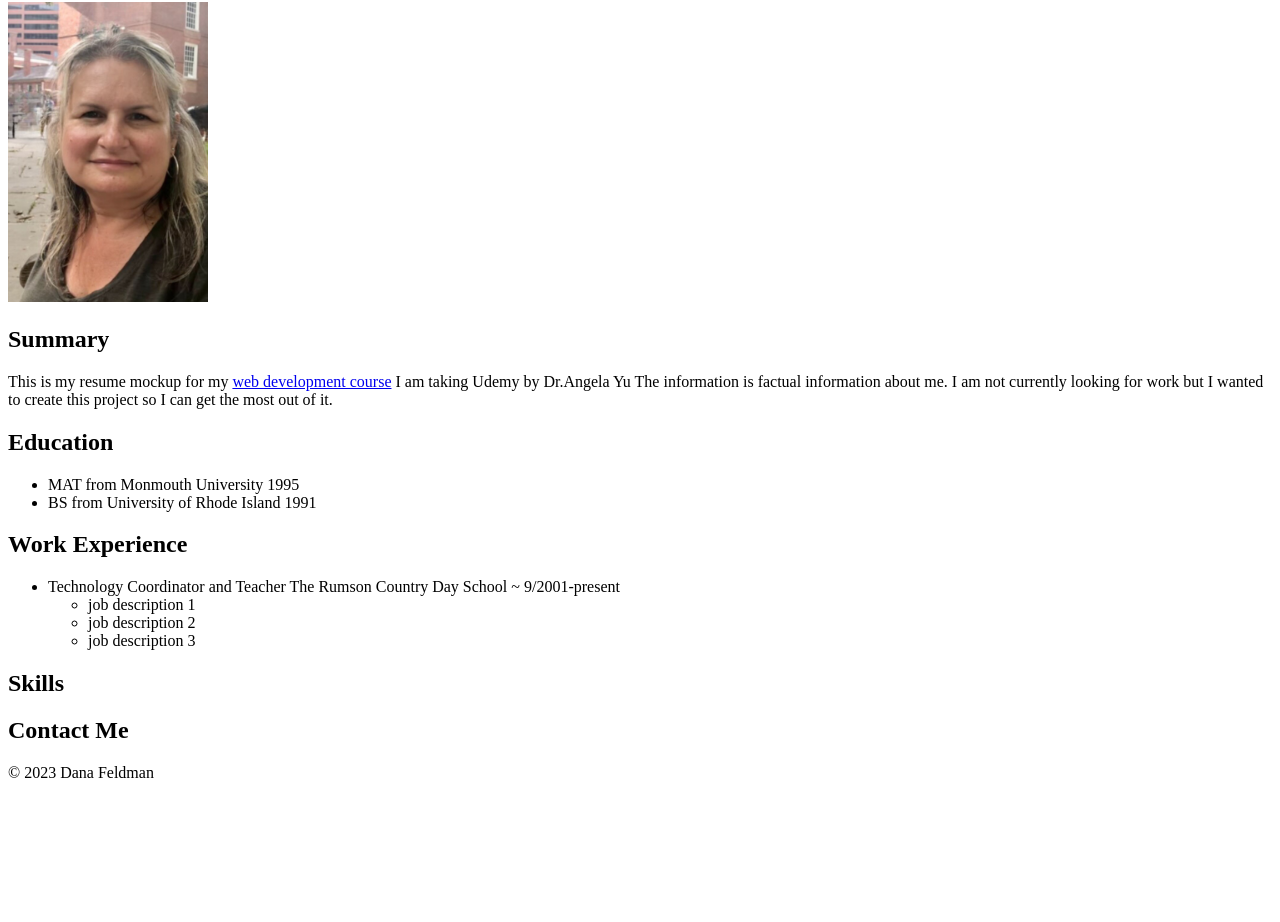
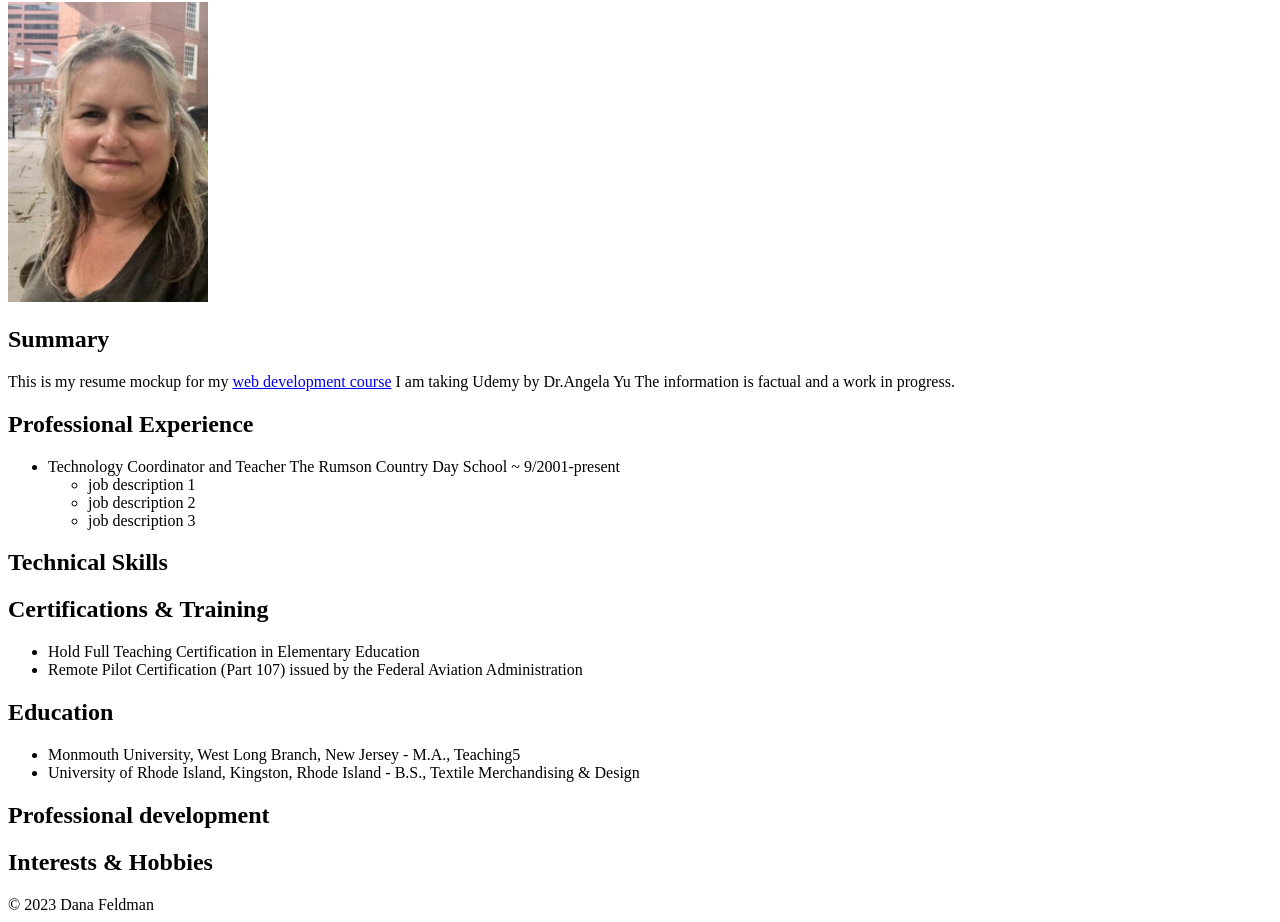
Before and after one commit to njshoregrl15122/html-resume, a plain HTML site: page index.html in a window 1280 px wide. Shown: the part 78-1000 px from the top of the page. Before the commit the page ends 868 px from the top, so only its background shows below. Drawn offline with Linux system fonts and the light colour scheme.

Commit message:
Add files via upload

```diff
--- a/index.html
+++ b/index.html
@@ -11,15 +11,11 @@
     <img src="./assets/images/headshot from philly.jpg" width="200" height="300" alt="headshot">
 
     <h2>Summary</h2>
-        <p>This is my resume mockup for my <a href="https://www.udemy.com/course/the-complete-web-development-bootcamp/" target="_blank"> web development course</a> I am taking Udemy by Dr.Angela Yu  The information is factual information about me.  I am not currently looking for work but I wanted to create this project so I can get the most out of it. </p>
-   <h2>Education</h2>
-        <ul>
-            <li>MAT from Monmouth University 1995</li>
-            <li>BS from University of Rhode Island 1991</li>
-        </ul>
+        <p>This is my resume mockup for my <a href="https://www.udemy.com/course/the-complete-web-development-bootcamp/" target="_blank"> web development course</a> I am taking Udemy by Dr.Angela Yu  The information is factual and a work in progress.</p>
 
 
-   <h2>Work Experience</h2>
+
+   <h2>Professional Experience</h2>
         <ul>
             <li>Technology Coordinator and Teacher The Rumson Country Day School ~ 9/2001-present
                 <ul>
@@ -30,8 +26,21 @@
             </li>
         </ul>
 
-   <h2>Skills</h2>
-   <h2>Contact Me</h2>
+   <h2>Technical Skills</h2>
+   <h2>Certifications & Training</h2>
+        <ul>
+            <li>Hold Full Teaching Certification in Elementary Education</li>
+            <li>Remote Pilot Certification (Part 107) issued by the Federal Aviation Administration</li>
+        </ul>
+
+   <h2>Education</h2>
+        <ul>
+            <li>Monmouth University, West Long Branch, New Jersey - M.A., Teaching5</li>
+            <li>University of Rhode Island, Kingston, Rhode Island - B.S., Textile Merchandising & Design</li>
+        </ul>
+
+    <h2>Professional development</h2>
+    <h2>Interests & Hobbies</h2>
 
 
    <footer>© 2023 Dana Feldman</footer>
```
